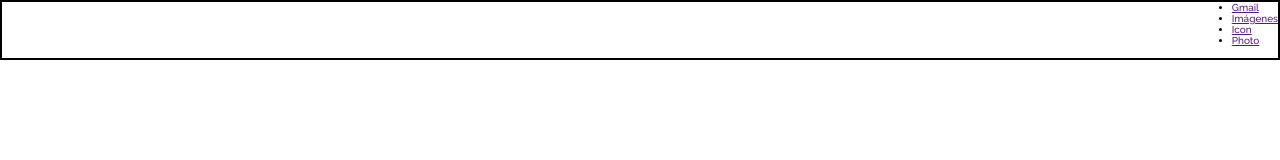
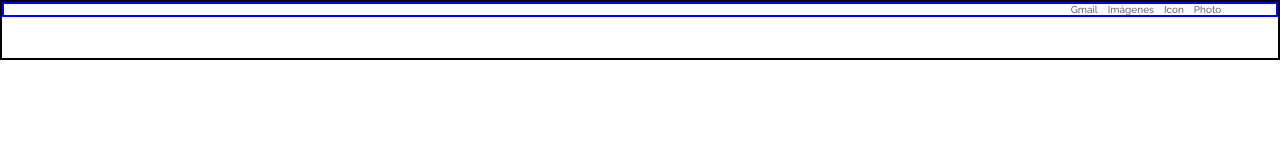
Before and after one commit to th3founder/cloneGoogle, a plain HTML site: page index.html in a window 1280 px wide. Drawn offline with Linux system fonts and the light colour scheme.

Commit message:
Position a list horizontally

```diff
--- a/css/styles.css
+++ b/css/styles.css
@@ -6,6 +6,11 @@
 }
 html{
     font-size: 62.5%;
+}
+
+a{
+    text-decoration: none;
+    cursor: pointer;
 }
 
 header{
@@ -17,4 +22,21 @@ header{
 header nav{
     display: flex;
     justify-content: flex-end;
+    border: 2px solid blue;
+
 }
+
+header nav .nav-right-section{
+    width: 250px;
+    height: auto;
+    display: flex;
+    list-style: none;
+    justify-content: center;
+    align-items: center;
+}
+
+nav .nav-right-section a{
+    margin-right: 1rem;
+    color: rgb(106, 106, 106);
+
+}
--- a/index.html
+++ b/index.html
@@ -13,7 +13,7 @@
 <body>
     <header> <!-- Etiqueta semantica -->
         <nav><!-- Etiquetas contenedoras -->
-            <ul>
+            <ul class="nav-right-section">
                 <li><a href="">Gmail</a></li> <!-- Etiquetas contenido -->
                 <li><a href="">Imágenes</a></li>
                 <li><a href="">Icon</a></li>
```
